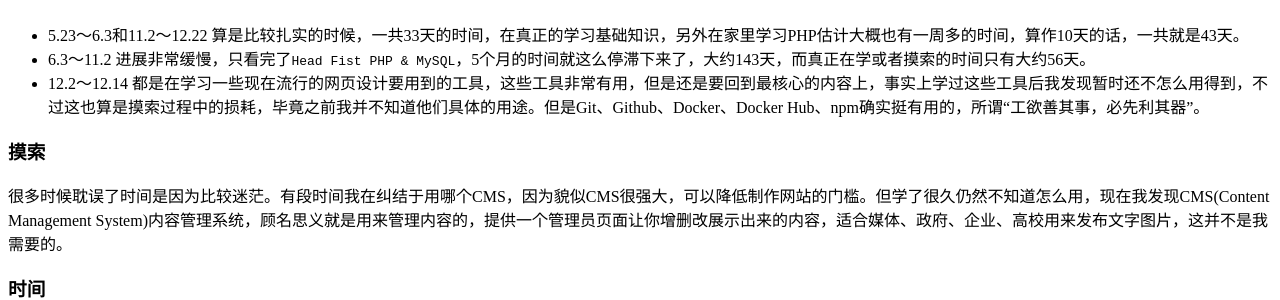
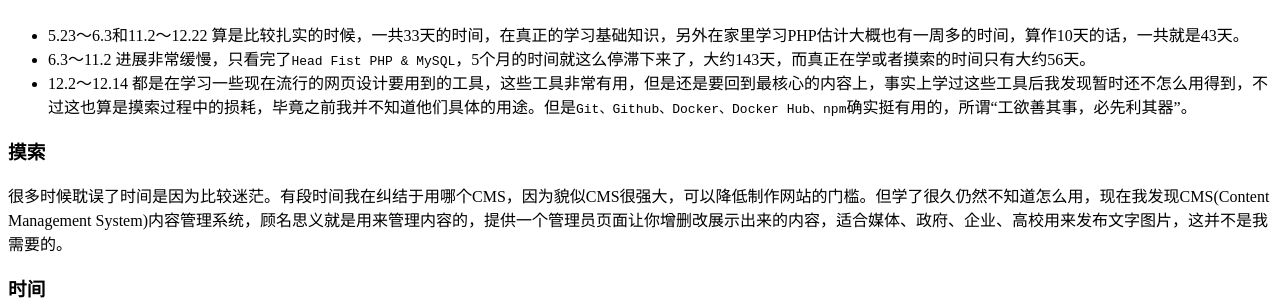
Before and after one commit to jasonzhouu/old-github-pages, a Jekyll site: the page built from _posts/2016-12-14-front-end-learning-path-in-2016.md, in a window 1280 px wide. Shown: the part 821-1121 px from the top of the page. Built offline with Jekyll 4.4.1, drawn with Linux system fonts in a browser that asks for light colours; comment, search, counter and statistics services are not loaded.

```diff
--- a/_posts/2016-12-14-front-end-learning-path-in-2016.md
+++ b/_posts/2016-12-14-front-end-learning-path-in-2016.md
@@ -25,7 +25,7 @@ title: "2016年网页制作学习路径"
 ## 总结
 * 5.23～6.3和11.2～12.22 算是比较扎实的时候，一共33天的时间，在真正的学习基础知识，另外在家里学习PHP估计大概也有一周多的时间，算作10天的话，一共就是43天。
 * 6.3～11.2 进展非常缓慢，只看完了`Head Fist PHP & MySQL`，5个月的时间就这么停滞下来了，大约143天，而真正在学或者摸索的时间只有大约56天。
-* 12.2～12.14 都是在学习一些现在流行的网页设计要用到的工具，这些工具非常有用，但是还是要回到最核心的内容上，事实上学过这些工具后我发现暂时还不怎么用得到，不过这也算是摸索过程中的损耗，毕竟之前我并不知道他们具体的用途。但是Git、Github、Docker、Docker Hub、npm确实挺有用的，所谓“工欲善其事，必先利其器”。
+* 12.2～12.14 都是在学习一些现在流行的网页设计要用到的工具，这些工具非常有用，但是还是要回到最核心的内容上，事实上学过这些工具后我发现暂时还不怎么用得到，不过这也算是摸索过程中的损耗，毕竟之前我并不知道他们具体的用途。但是`Git、Github、Docker、Docker Hub、npm`确实挺有用的，所谓“工欲善其事，必先利其器”。
 
 ### 摸索
 很多时候耽误了时间是因为比较迷茫。有段时间我在纠结于用哪个CMS，因为貌似CMS很强大，可以降低制作网站的门槛。但学了很久仍然不知道怎么用，现在我发现CMS(Content Management System)内容管理系统，顾名思义就是用来管理内容的，提供一个管理员页面让你增删改展示出来的内容，适合媒体、政府、企业、高校用来发布文字图片，这并不是我需要的。
```
